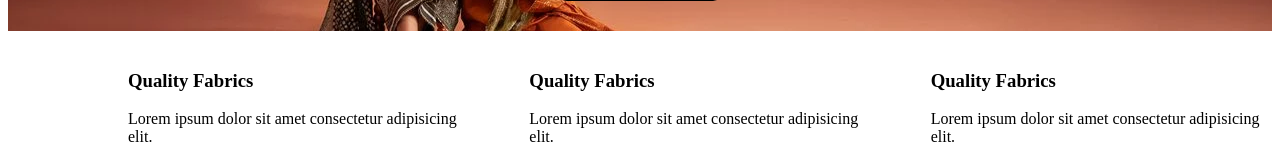
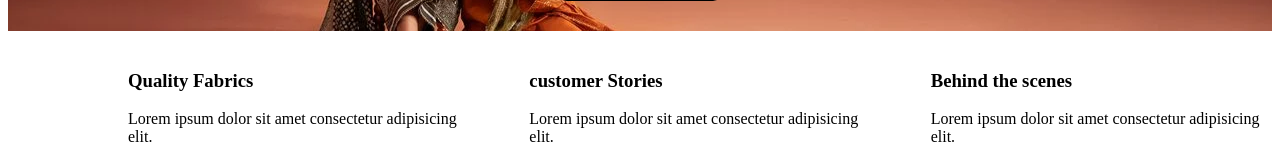
Before and after one commit to kainatstephen123/Landing-Page-project, a plain HTML site: page index.html in a window 1280 px wide. Shown: the part 355-515 px from the top of the page. Drawn offline with Linux system fonts and the light colour scheme.

Commit message:
Update index.html

```diff
--- a/index.html
+++ b/index.html
@@ -33,11 +33,11 @@
             </p>
         </div>
         <div id="box2">
-            <h3>Quality Fabrics</h3>
+            <h3>customer Stories</h3>
             <p>Lorem ipsum dolor sit amet consectetur adipisicing elit. </p>
         </div>
         <div id="box3">
-            <h3>Quality Fabrics</h3>
+            <h3>Behind the scenes</h3>
             <p>Lorem ipsum dolor sit amet consectetur adipisicing elit. </p>
         </div>
     </div>
```
